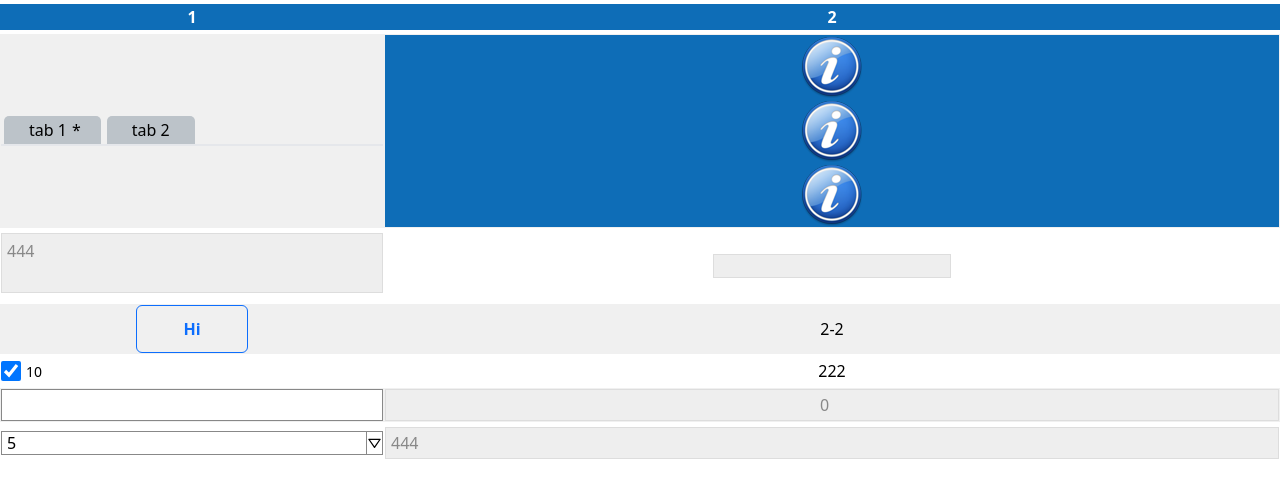
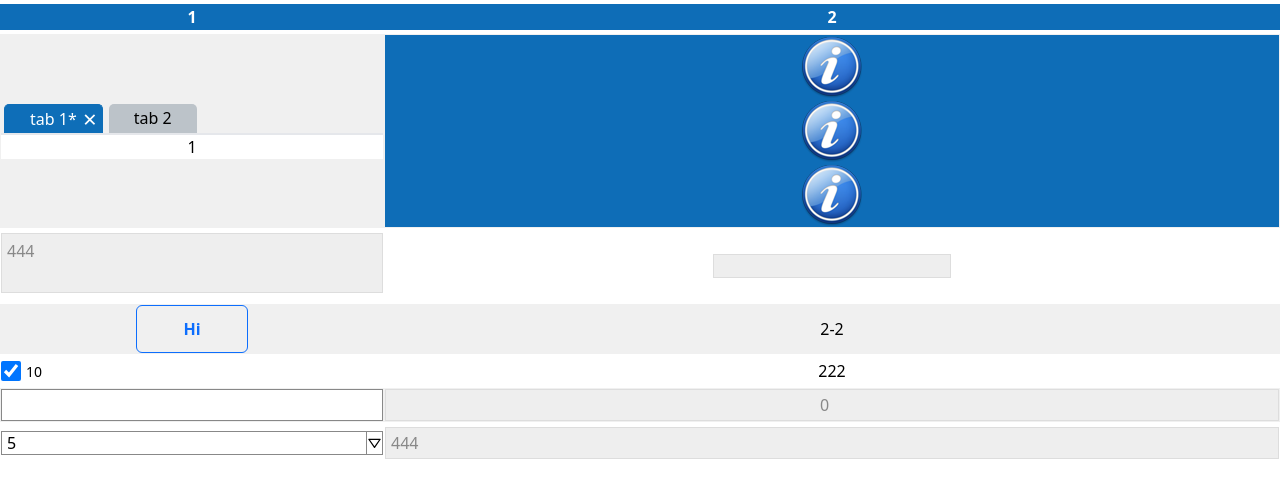
Before and after one commit to xinq05679/react-components, a React (Vite) app: page / in a window 1280 px wide. Shown: the top 498 px of the page. Built offline with nearby package versions, Linux system fonts and the light colour scheme.

Commit message:
Adjust the display style of the Tab component

```diff
--- a/package.json
+++ b/package.json
@@ -1,7 +1,7 @@
 {
   "name": "react-components",
   "private": true,
-  "version": "1.0.1",
+  "version": "1.0.2",
   "author": "Kenny Wu",
   "type": "module",
   "types": "dist/index.d.ts",
--- a/src/App.tsx
+++ b/src/App.tsx
@@ -69,7 +69,12 @@ const App: React.FC = () => {
                 <td>
                   <BasicTabPage
                     tabs={{
-                      "tab 1": { text: "tab 1", isModified: true },
+                      "tab 1": {
+                        text: "tab 1",
+                        isModified: true,
+                        isSelected: true,
+                        page: <div className="bg-[#fff]">1</div>,
+                      },
                       "tab 2": { text: "tab 2" },
                     }}
                   />
--- a/src/components/tabpage/BasicTab.tsx
+++ b/src/components/tabpage/BasicTab.tsx
@@ -35,6 +35,7 @@ export const BasicTab: React.FC<BasicTabProps> = ({
     {
       css: classNames(
         [
+          "group",
           "flex items-center",
           "mx-[3px] py-[2px]",
           "w-fit",
@@ -60,15 +61,25 @@ export const BasicTab: React.FC<BasicTabProps> = ({
           "after:z-[-1]",
         ],
         [
-          "data-[selected=true]:bg-[#fff]",
-          "data-[selected=true]:hover:bg-[#eee]",
-          "data-[selected=true]:border-b-0",
-          "data-[selected=true]:before:bg-[#fff]",
-          "data-[selected=true]:before:hover:bg-[#eee]",
-          "data-[selected=true]:before:border-b-0",
-          "data-[selected=true]:after:bg-[#fff]",
-          "data-[selected=true]:after:hover:bg-[#eee]",
-          "data-[selected=true]:after:border-b-0",
+          "[&[data-selected='true']]:bg-[#0e6eb8]",
+          "[&[data-selected='true']]:text-[#fff]",
+          "[&[data-selected='true']]:border-[#0e6eb8]",
+          "[&[data-selected='true']]:border",
+          "[&[data-selected='true']]:border-b-0",
+          "[&[data-selected='true']]:border-b-[#fff]",
+        ],
+        [
+          "[&[data-selected='true']]:hover:bg-[#eee]",
+          "[&[data-selected='true']]:hover:text-[#444]",
+          "[&[data-selected='true']]:hover:border-0",
+        ],
+        [
+          "[&[data-selected='true']]:before:bg-[#0e6eb8]",
+          "[&[data-selected='true']]:before:border-[#004a83]",
+        ],
+        [
+          "[&[data-selected='true']]:after:bg-[#0e6eb8]",
+          "[&[data-selected='true']]:after:border-[#004a83]",
         ]
       ),
     },
@@ -91,10 +102,11 @@ export const BasicTab: React.FC<BasicTabProps> = ({
   const _crossStyle = MergeComponentStyle(
     {
       css: classNames(
-        "text-xl cursor-pointer",
+        "text-[#fff] text-[24px]",
+        "cursor-pointer",
         "absolute right-[5px]",
-        "hover:text-[#444] text-[#888]",
-        "[&[data-hidden='true']]:invisible"
+        "[&[data-hidden='true']]:invisible",
+        ["group-[&:hover]:hover:text-[#444]", "group-[&:hover]:text-[#888]"]
       ),
     },
     crossStyle
@@ -112,7 +124,7 @@ export const BasicTab: React.FC<BasicTabProps> = ({
       {icon}
       <div className={_textStyle.css} style={_textStyle.style}>
         {text || ""}
-        {isModified && <div className="text-[16px] translate-x-[5px]">*</div>}
+        {isModified && <div className="text-[16px]">*</div>}
       </div>
       <button
         data-hidden={!isHoverd && !isSelected}
```
